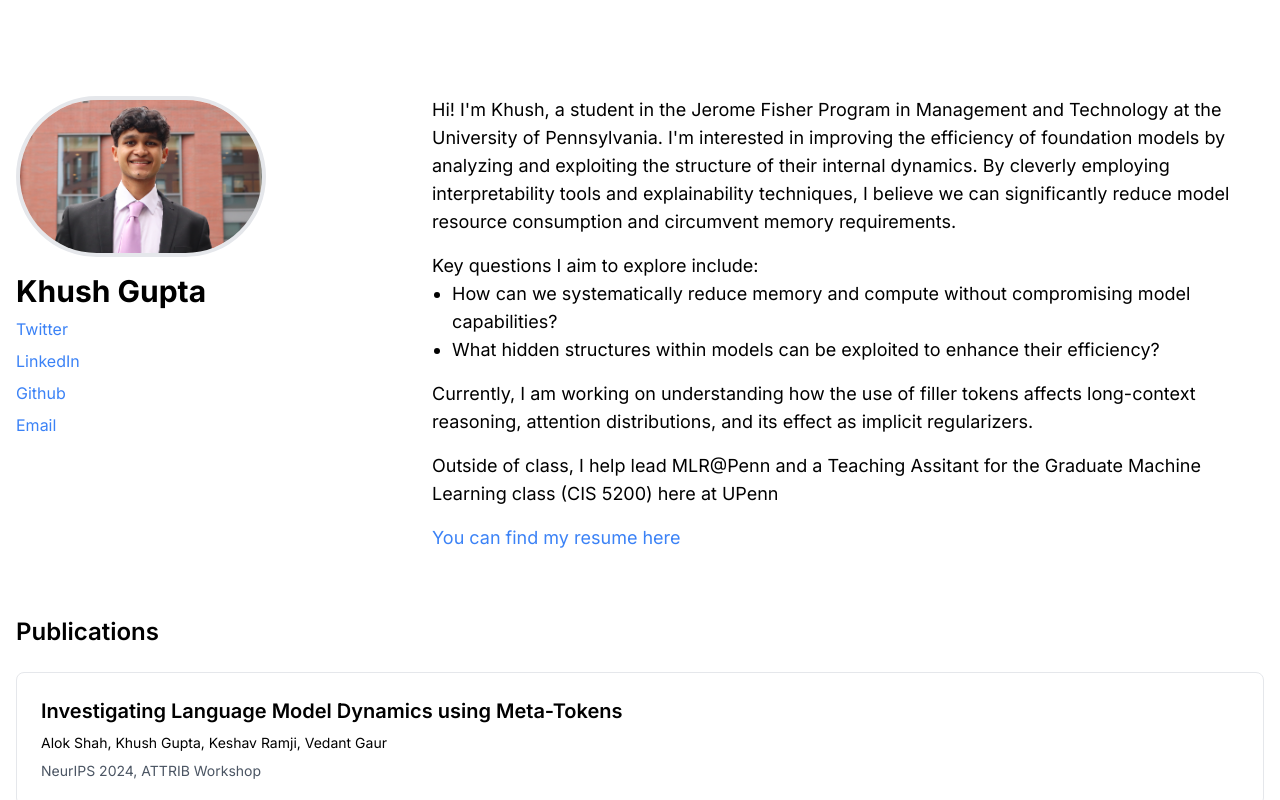
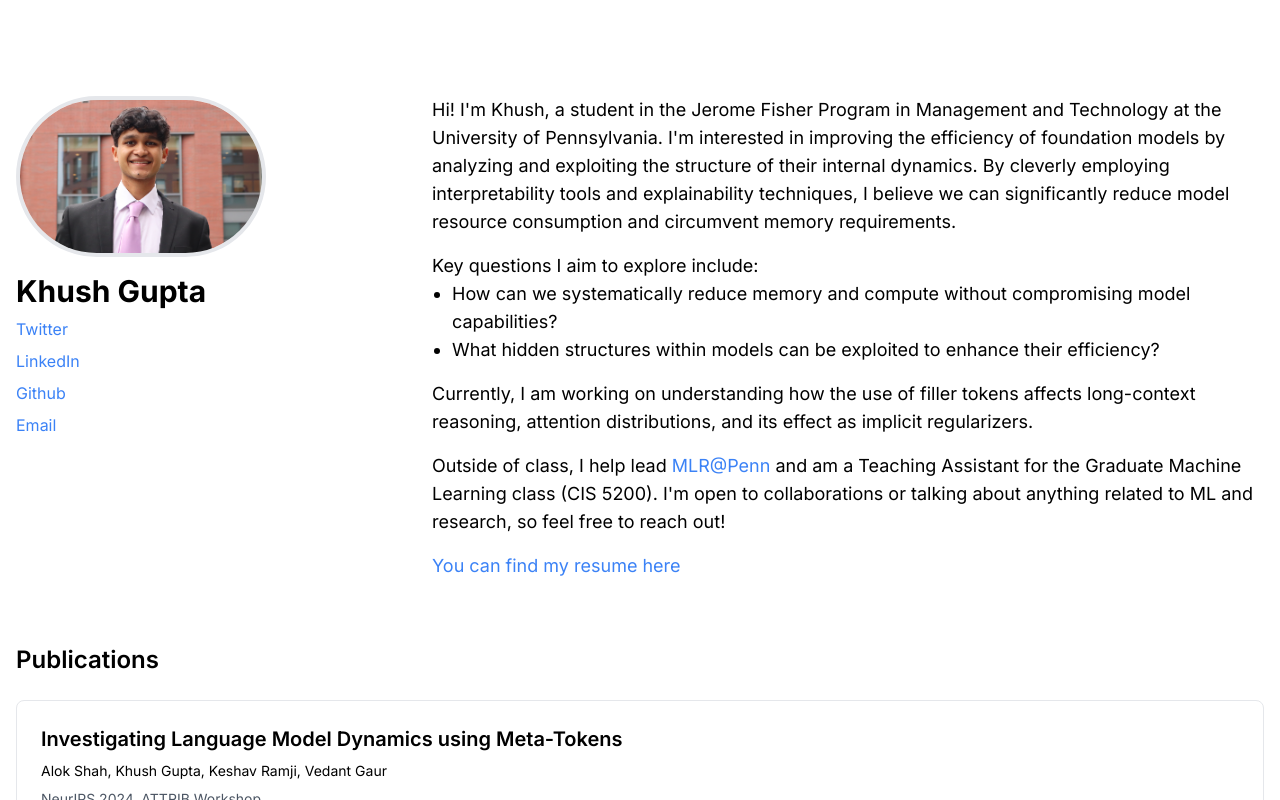
Before and after one commit to khushgx/website, a Next.js app: page / in a window 1280 px wide. Shown: the top 800 px of the page. Built offline with nearby package versions, Linux system fonts and the light colour scheme.

Commit message:
Update page.js

```diff
--- a/src/app/page.js
+++ b/src/app/page.js
@@ -53,7 +53,7 @@ export default function Home() {
               </ul>
             </p>
             <p className="text-lg mb-4">Currently, I am working on understanding how the use of filler tokens affects long-context reasoning, attention distributions, and its effect as implicit regularizers.</p>
-             <p className="text-lg mb-4">Outside of class, I help lead <Link href="https://mlrpenn.vercel.app/"> MLR@Penn </Link> and a Teaching Assitant for the Graduate Machine Learning class (CIS 5200) here at UPenn</p>
+             <p className="text-lg mb-4">Outside of class, I help lead <Link href="https://mlrpenn.vercel.app/"  className="text-blue-500 hover:underline"> MLR@Penn </Link> and am a Teaching Assistant for the Graduate Machine Learning class (CIS 5200). I'm open to collaborations or talking about anything related to ML and research, so feel free to reach out!</p>
             <p className="text-lg">
               <Link href="/resume.pdf" className="text-blue-500 hover:underline">You can find my resume here</Link>
             </p>
```
